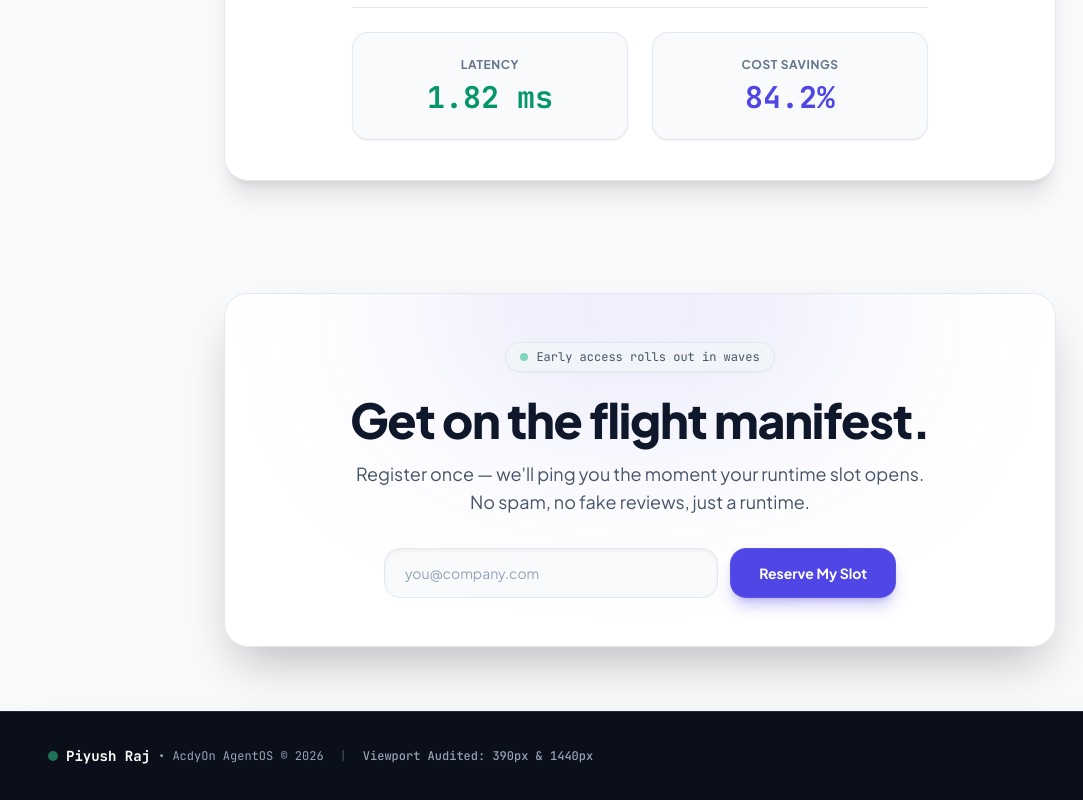
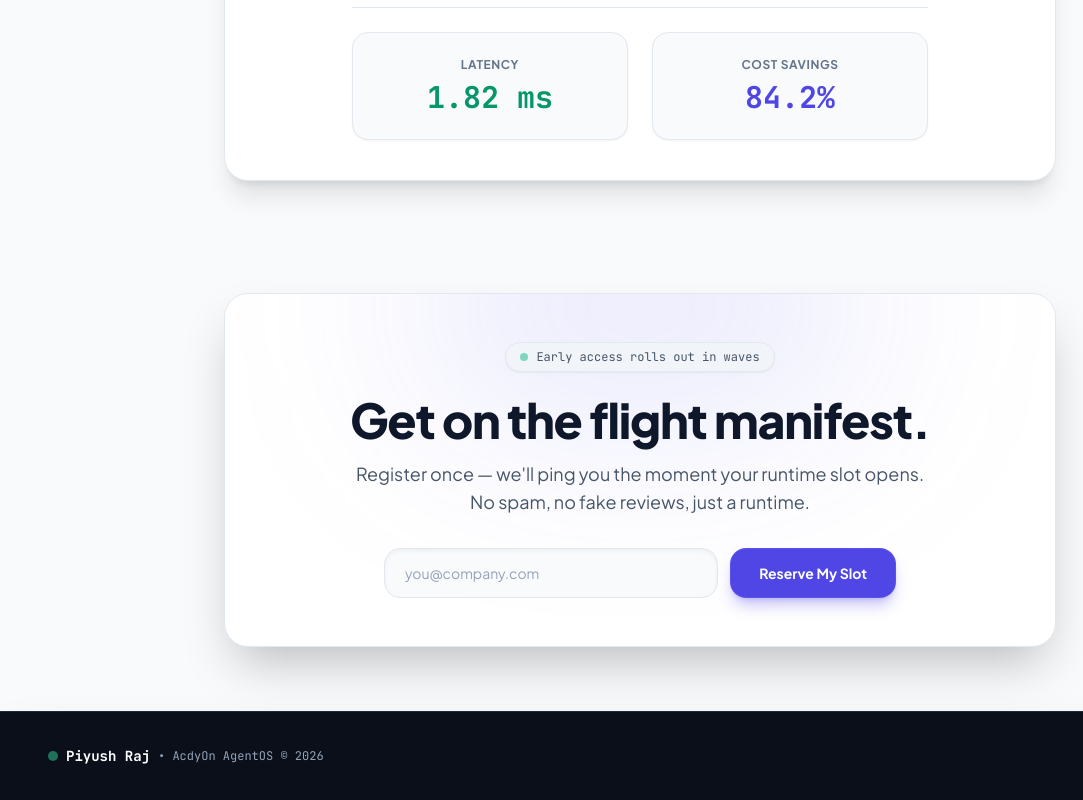
Before and after one commit to piyushraj111/AcdyOn-AgentOS, a plain HTML site: page index.html in a window 1280 px wide. Shown: the part 2409-3209 px from the top of the page, 0-1083 px from the left. Drawn offline with nearby package versions, Linux system fonts and the light colour scheme.

Commit message:
Updated to new view '

```diff
--- a/index.html
+++ b/index.html
@@ -437,8 +437,7 @@
             <span class="font-bold text-white dark:text-slate-900 text-sm">Piyush Raj</span>
             <span class="text-slate-400 dark:text-slate-500">• AcdyOn AgentOS © 2026</span>
           </div>
-          <span class="hidden sm:inline text-slate-600 dark:text-slate-300">|</span>
-          <span class="text-slate-400 dark:text-slate-500 font-medium">Viewport Audited: 390px & 1440px</span>
+
         </div>
 
         <!-- Social Badges -->
```
